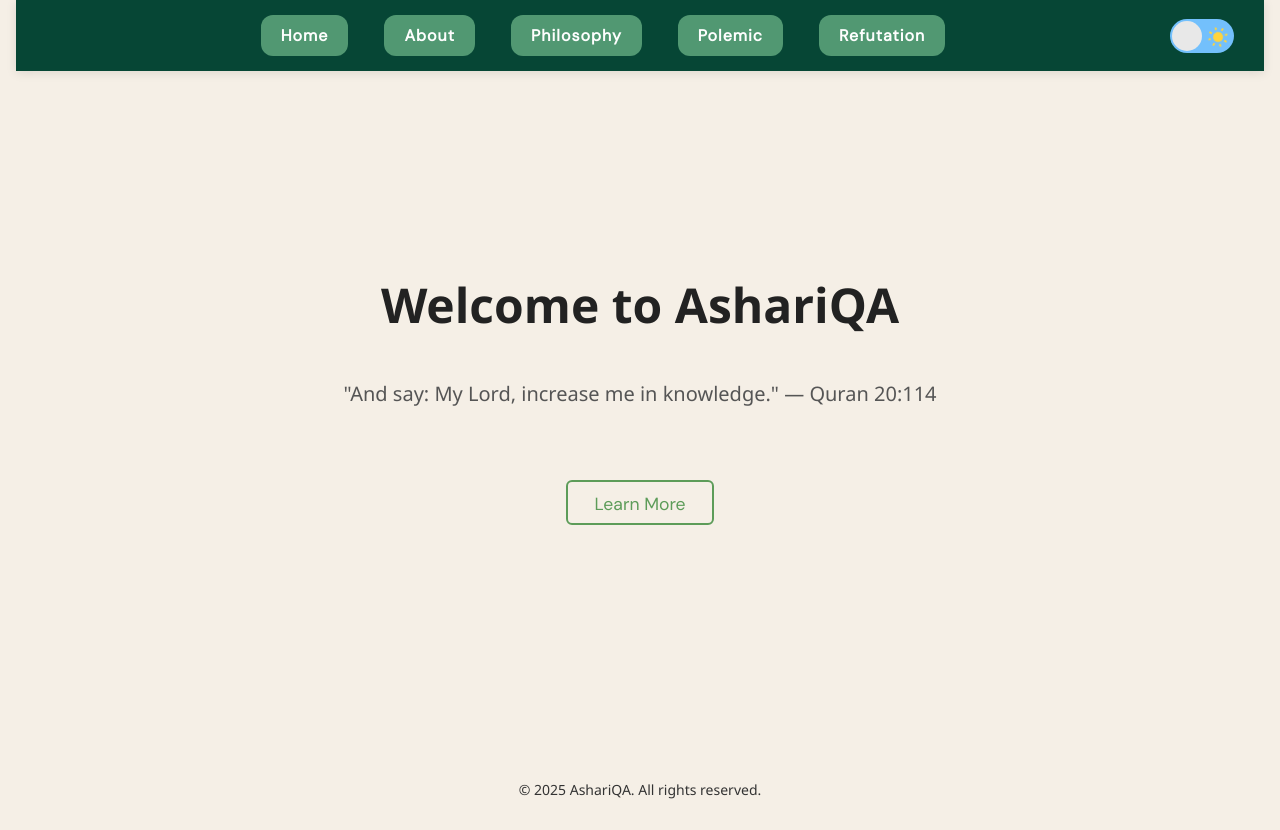
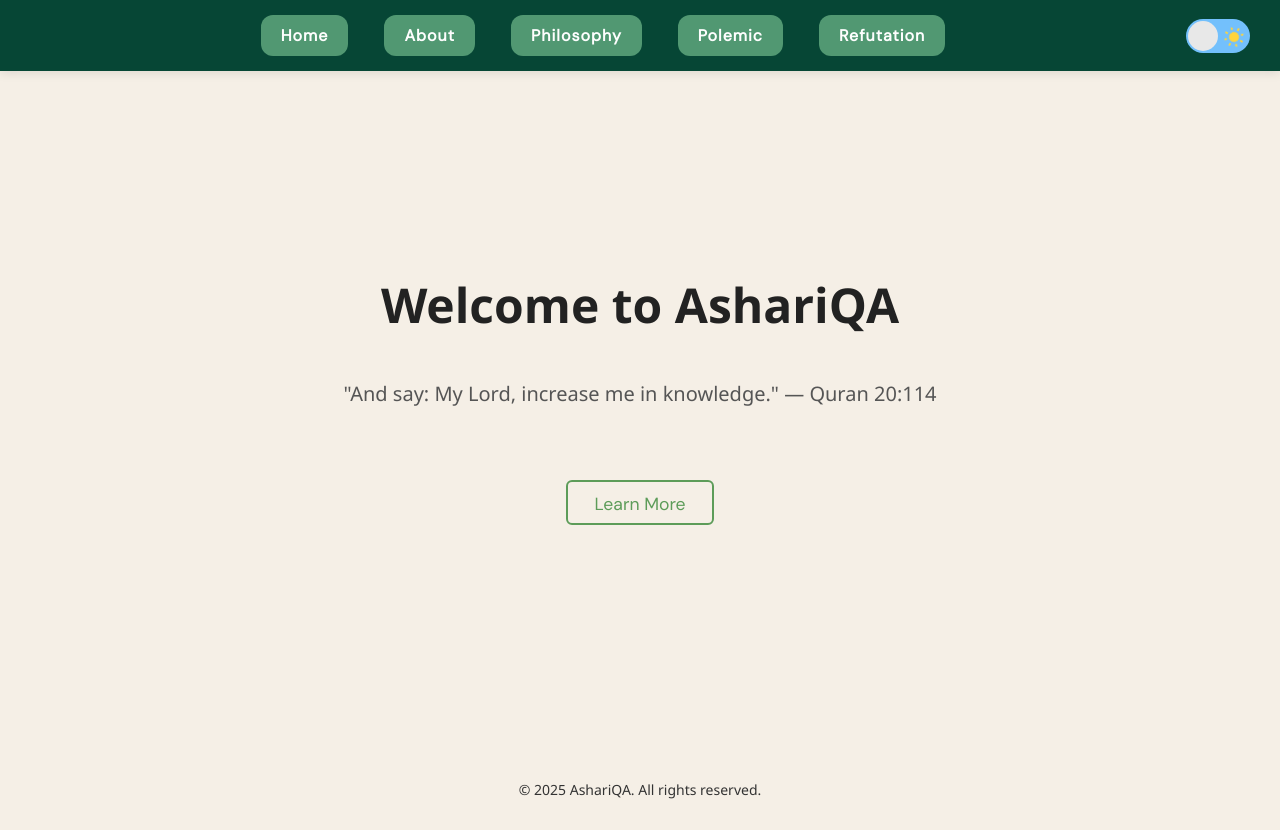
Before and after one commit to ghstx9/AshariQA, a plain HTML site: page indextest1.html in a window 1280 px wide. Drawn offline with Linux system fonts and the light colour scheme.

Commit message:
Update styles.css

```diff
--- a/styles.css
+++ b/styles.css
@@ -19,7 +19,7 @@ body {
   font-family: 'Noto Sans Arabic', 'Segoe UI', Tahoma, Geneva, Verdana, sans-serif;
   background-color: #f5efe6;
   transition: background-color 0.3s ease, color 0.3s ease, border-color 0.3s ease, transform 0.3s ease;
-  padding: 0 1rem;
+  padding: 0;
 }
 
 header {
```
